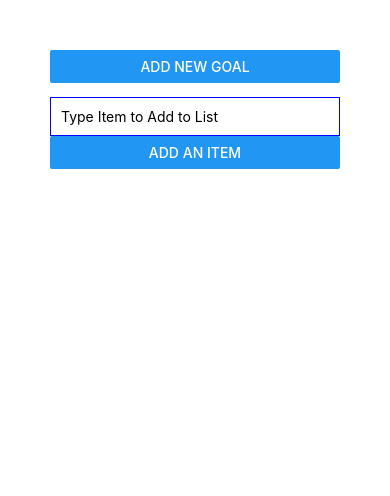
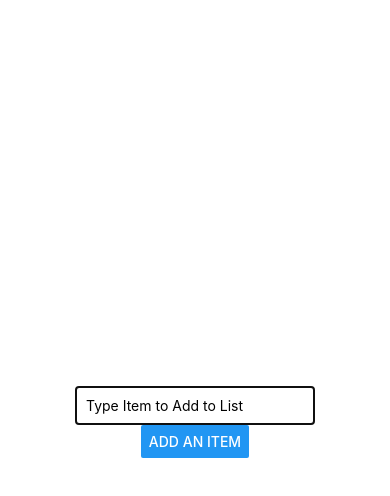
Before and after one commit to rob4abcba/RN-Complete-Guide, a React Native app: screen / in a window 390 px wide. Both pictures are taken after a click on the button "ADD NEW GOAL". Shown: the top 496 px of the page. Built offline with nearby package versions, Linux system fonts and the light colour scheme.

Commit message:
Wrap GoalInput in Modal switch invisible & animate

```diff
--- a/components/GoalInput.js
+++ b/components/GoalInput.js
@@ -1,5 +1,5 @@
 import React, { useState } from "react";
-import { View, StyleSheet, TextInput, Button } from "react-native";
+import { View, StyleSheet, TextInput, Button, Modal } from "react-native";
 
 const GoalInput = props => {
   const [enteredGoal, setEnteredGoal] = useState("");
@@ -9,6 +9,7 @@ const GoalInput = props => {
   };
 
   return (
+    <Modal visible={props.visibleYo} animationType="slide">
       <View style={styles.inputContainer}>
         <TextInput
           placeholder="Type Item to Add to List"
@@ -16,8 +17,12 @@ const GoalInput = props => {
           onChangeText={goalInputHandler}
           value={enteredGoal}
         />
-      <Button title="Add an item" onPress={props.onAddGoalYo.bind(this, enteredGoal) } />
+        <Button
+          title="Add an item"
+          onPress={props.onAddGoalYo.bind(this, enteredGoal)}
+        />
       </View>
+    </Modal>
   );
 };
 
@@ -31,10 +36,11 @@ const styles = StyleSheet.create({
   inputContainer: {
     // backgroundColor: "red",
     // width: 100,
-    height: 100,
-    // flexDirection: 'row',
+    // height: 100,
+    flexDirection: 'column',
+    flex: 1,
     justifyContent: "center",
-    alignItems: "stretch"
+    alignItems: "center"
   }
 });
 
```
Lines whose indentation alone changed are shown as unchanged.
